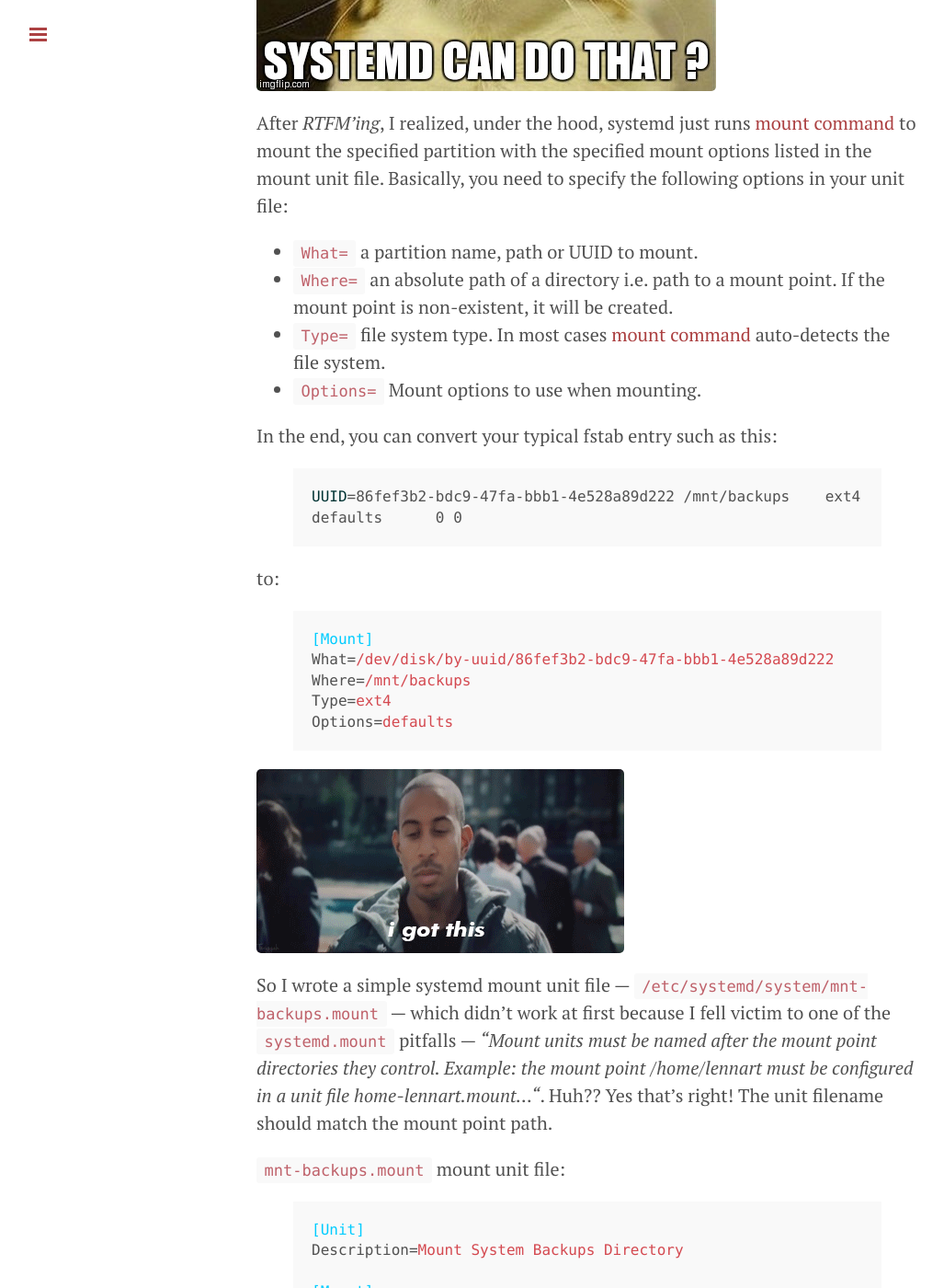
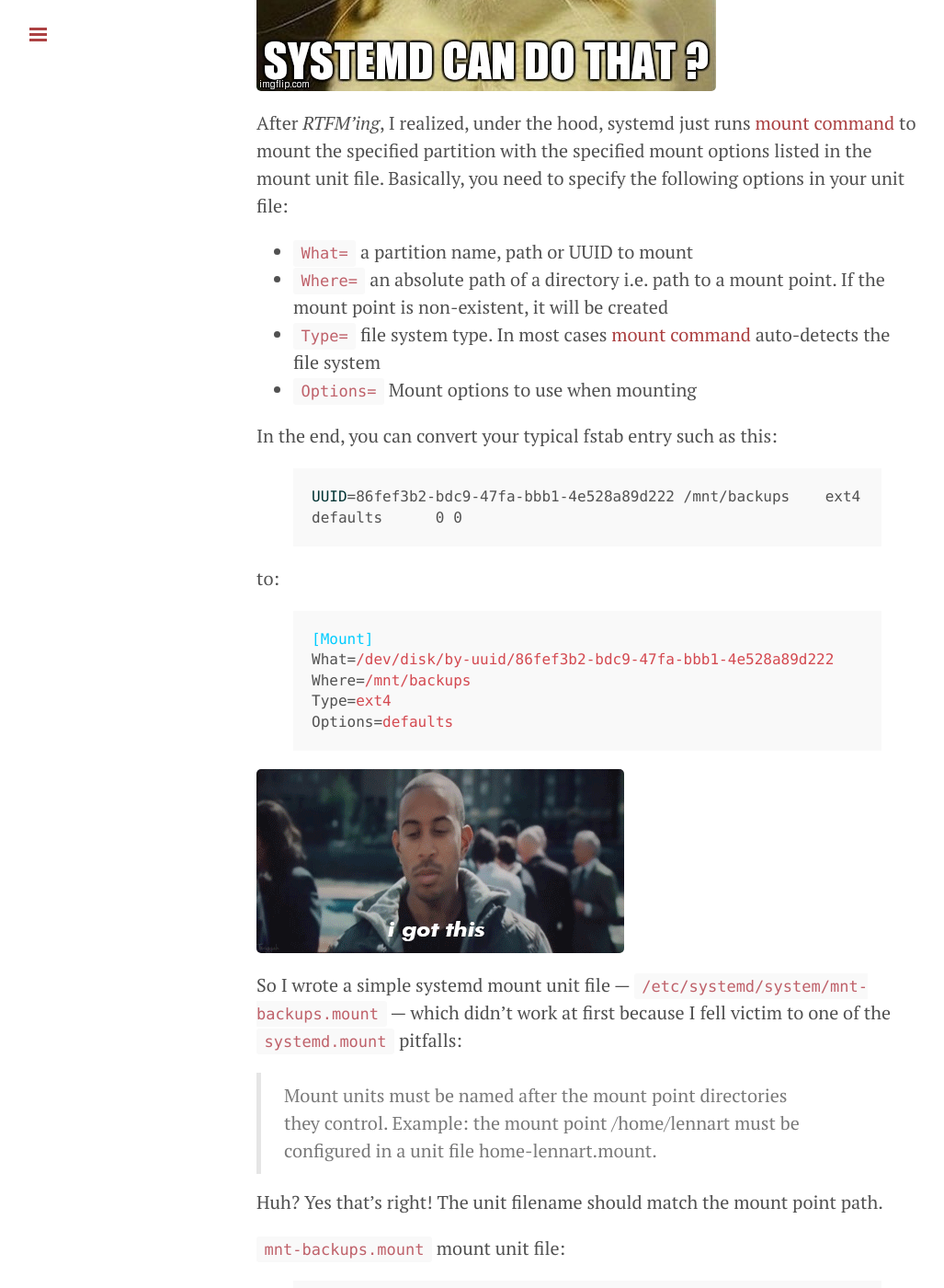
Before and after one commit to oguya/oguya.github.io, a Jekyll site: the page built from _posts/2015-09-01-systemd-mount-partition.md, in a window 1280 px wide and 1400 px high, scrolled down 647 px. Shown: the whole window at 92% size, without its empty margins (1-1028 px from the left). Built offline with Jekyll 4.4.1, drawn with Linux system fonts in a browser that asks for light colours; Markdown is read by kramdown in place of the engine named in the settings; comment, search, counter and statistics services are not loaded.

```diff
--- a/_posts/2015-09-01-systemd-mount-partition.md
+++ b/_posts/2015-09-01-systemd-mount-partition.md
@@ -16,10 +16,10 @@ tags: systemd
 
 After _RTFM'ing_, I realized, under the hood, systemd just runs [mount command](http://linux.die.net/man/8/mount) to mount the specified partition with the specified mount options listed in the mount unit file. Basically, you need to specify the following options in your unit file:
 
-- `What=` a partition name, path or UUID to mount.
-- `Where=` an absolute path of a directory i.e. path to a mount point. If the mount point is non-existent, it will be created.
-- `Type=` file system type. In most cases [mount command](http://linux.die.net/man/8/mount) auto-detects the file system.
-- `Options=` Mount options to use when mounting.
+- `What=` a partition name, path or UUID to mount
+- `Where=` an absolute path of a directory i.e. path to a mount point. If the mount point is non-existent, it will be created
+- `Type=` file system type. In most cases [mount command](http://linux.die.net/man/8/mount) auto-detects the file system
+- `Options=` Mount options to use when mounting
 
 In the end, you can convert your typical fstab entry such as this:
 {% highlight bash %}
@@ -39,7 +39,11 @@ Options=defaults
 ![I Got This!]({{site.url}}/assets/2015-09-01-systemd-mount-partition/i-got-this.gif)
 
 
-So I wrote a simple systemd mount unit file — `/etc/systemd/system/mnt-backups.mount` — which didn't work at first because I fell victim to one of the `systemd.mount` pitfalls — _"Mount units must be named after the mount point directories they control. Example: the mount point /home/lennart must be configured in a unit file home-lennart.mount..."_. Huh?? Yes that's right! The unit filename should match the mount point path.
+So I wrote a simple systemd mount unit file — `/etc/systemd/system/mnt-backups.mount` — which didn't work at first because I fell victim to one of the `systemd.mount` pitfalls:
+
+> Mount units must be named after the mount point directories they control. Example: the mount point /home/lennart must be configured in a unit file home-lennart.mount.
+
+Huh? Yes that's right! The unit filename should match the mount point path.
 
 `mnt-backups.mount` mount unit file:
 
@@ -77,7 +81,7 @@ Aug 31 08:09:15 vast systemd[1]: Mounted Mount System Backups Directory.
 
 ### Gotchas!!
 
-After a reboot, I noticed the unit wasn't started & as result the mount point dir. was empty. The unit file was missing an `[Install]` section which contains installation information such as unit dependencies(`WantedBy=, RequiredBy=`), aliases(`Alias=`), additional units(`Also=`), e.t.c for the specified unit. In this case, I set the unit to start in multi-user runlevel a.k.a `multi-user.target`. Oh, did you know you can change runlevel using `systemctl isolate $RUN_LEVEL.target`? [Read more ](https://fedoraproject.org/wiki/SysVinit_to_Systemd_Cheatsheet)about systemd runlevels/targets.
+After a reboot, I noticed the unit wasn't started & as result the mount point dir. was empty. The unit file was missing an `[Install]` section which contains installation information such as unit dependencies(`WantedBy=, RequiredBy=`), aliases(`Alias=`), additional units(`Also=`), e.t.c for the specified unit. In this case, I set the unit to start in multi-user runlevel a.k.a `multi-user.target`. Oh, did you know you can change runlevel using `systemctl isolate $RUN_LEVEL.target`? [Read more](https://wiki.archlinux.org/index.php/Systemd#Targets_table) about systemd runlevels/targets.
 
 Here's the complete `/etc/systemd/system/mnt-backups.mount` unit file with an `[Install]` section:
 {% highlight ini %}
```
